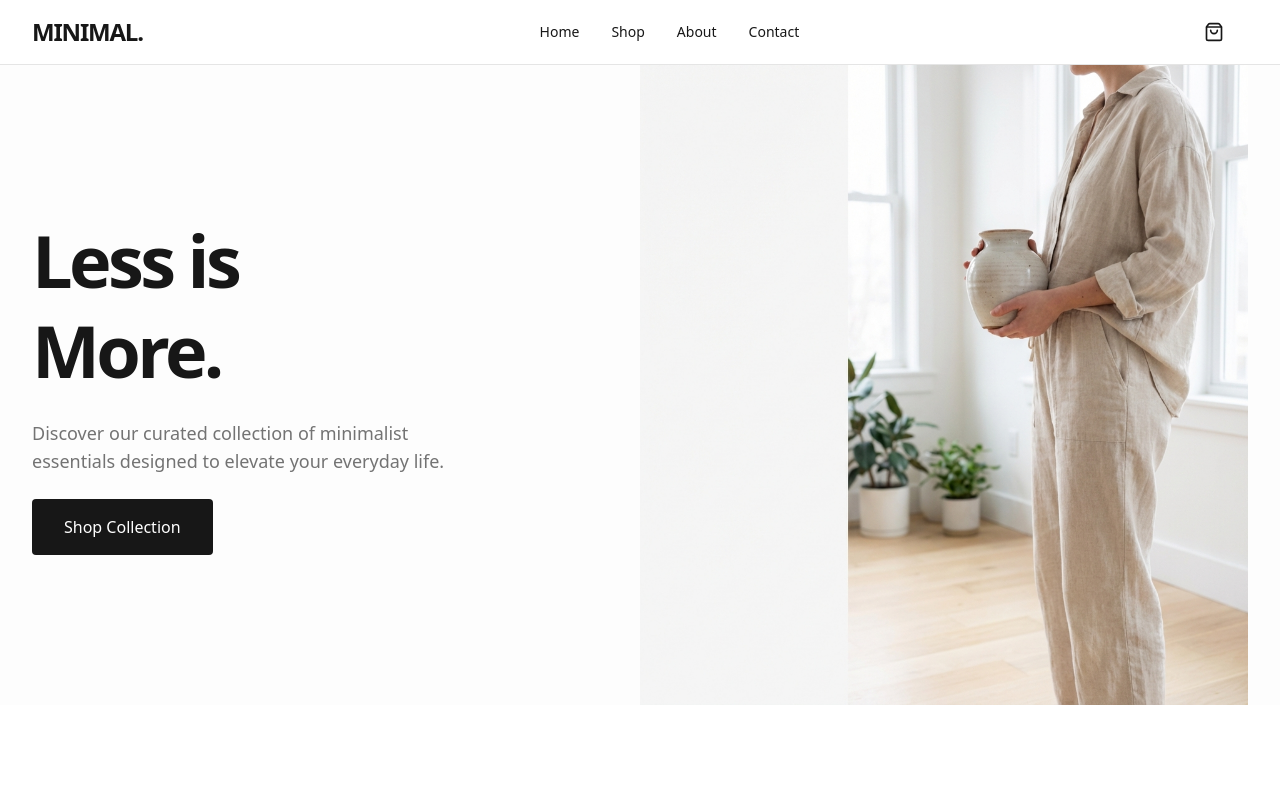
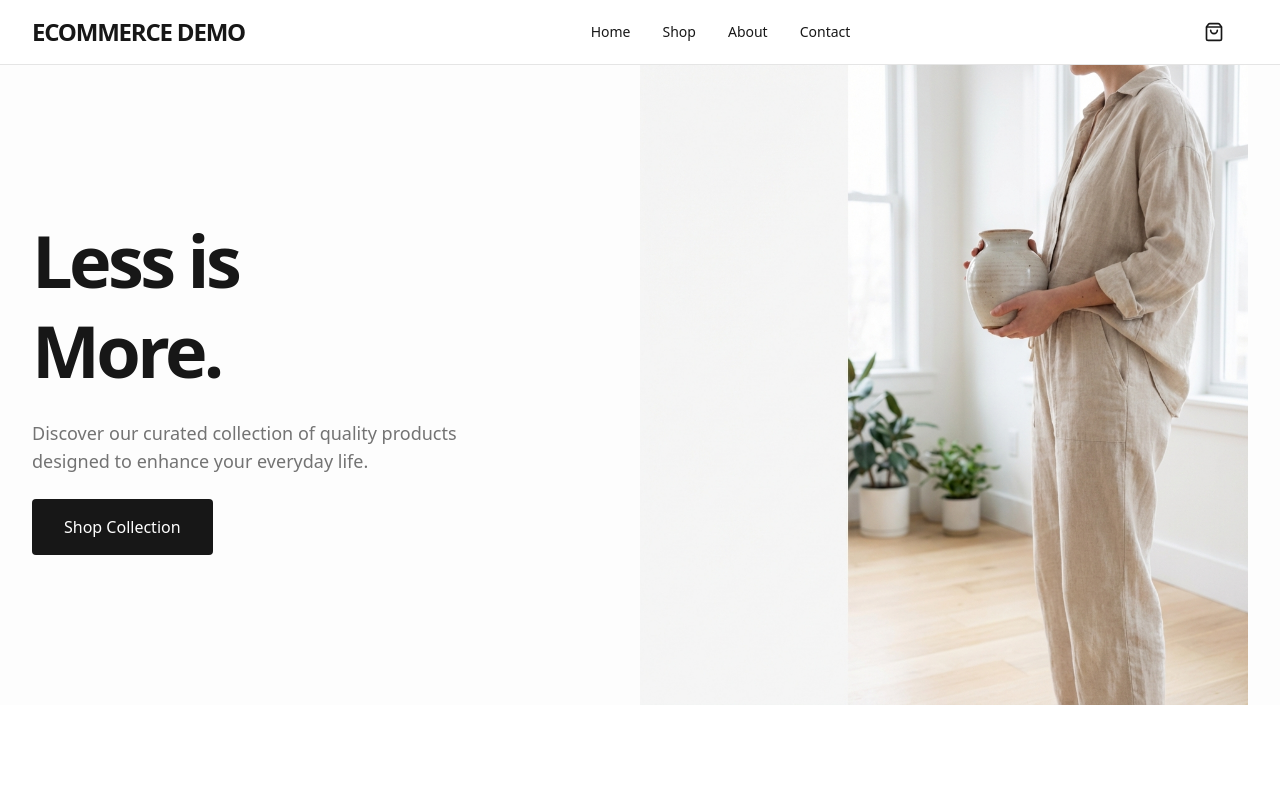
Before and after one commit to agam1308/E-commerce-nextjs, a Next.js app: page / in a window 1280 px wide. Shown: the top 800 px of the page. Built offline with nearby package versions, Linux system fonts and the light colour scheme.

Commit message:
Rename app from Minimal to Ecommerce Demo

```diff
--- a/app/about/page.jsx
+++ b/app/about/page.jsx
@@ -35,7 +35,7 @@ export default function About() {
                 <h2 className="text-3xl font-bold tracking-tight">Designed for Living</h2>
                 <div className="space-y-4 text-secondary">
                   <p>
-                    Founded in 2024, Minimal Store was born from a desire to strip away the unnecessary. We partner with artisans who share our commitment to quality materials and timeless design.
+                    Founded in 2024, Ecommerce Demo was created to showcase modern e-commerce capabilities. We offer a curated selection of quality products with a focus on user experience and seamless shopping.
                   </p>
                   <p>
                     Every product in our collection is chosen because it serves a purpose and brings joy. We don't believe in trends; we believe in objects that last.
--- a/app/contact/page.jsx
+++ b/app/contact/page.jsx
@@ -28,7 +28,7 @@ export default function Contact() {
                     <Mail className="w-6 h-6 text-primary mt-1" />
                     <div>
                       <p className="font-medium">Email</p>
-                      <p className="text-secondary">hello@minimalstore.com</p>
+                      <p className="text-secondary">hello@ecommercedemo.com</p>
                     </div>
                   </div>
                   <div className="flex items-start space-x-4">
--- a/app/layout.js
+++ b/app/layout.js
@@ -13,8 +13,8 @@ const geistMono = Geist_Mono({
 });
 
 export const metadata = {
-  title: "Minimal Store",
-  description: "Curated minimalist essentials.",
+  title: "Ecommerce Demo",
+  description: "Your one-stop shop for quality products.",
 };
 
 export default function RootLayout({ children }) {
--- a/app/page.js
+++ b/app/page.js
@@ -23,7 +23,7 @@ export default function Home() {
                 Less is<br />More.
               </h1>
               <p className="text-lg text-secondary max-w-md">
-                Discover our curated collection of minimalist essentials designed to elevate your everyday life.
+                Discover our curated collection of quality products designed to enhance your everyday life.
               </p>
               <Link
                 href="/shop"
--- a/app/shop/page.jsx
+++ b/app/shop/page.jsx
@@ -13,7 +13,7 @@ export default function Shop() {
           <div className="mb-12 text-center">
             <h1 className="text-4xl font-bold tracking-tight mb-4">Shop All</h1>
             <p className="text-secondary max-w-2xl mx-auto">
-              Explore our complete collection of minimalist goods. Quality materials, timeless design, and functional beauty.
+              Explore our complete collection of quality products. Discover items that combine style, functionality, and value.
             </p>
           </div>
 
--- a/components/Navbar.jsx
+++ b/components/Navbar.jsx
@@ -14,7 +14,7 @@ export default function Navbar() {
       <div className="container-custom flex items-center justify-between h-16">
         {/* Logo */}
         <Link href="/" className="text-2xl font-bold tracking-tighter">
-          MINIMAL.
+          ECOMMERCE DEMO
         </Link>
 
         {/* Desktop Navigation */}
--- a/package.json
+++ b/package.json
@@ -1,5 +1,5 @@
 {
-  "name": "ecommerce",
+  "name": "ecommerce-demo",
   "version": "0.1.0",
   "private": true,
   "scripts": {
```
